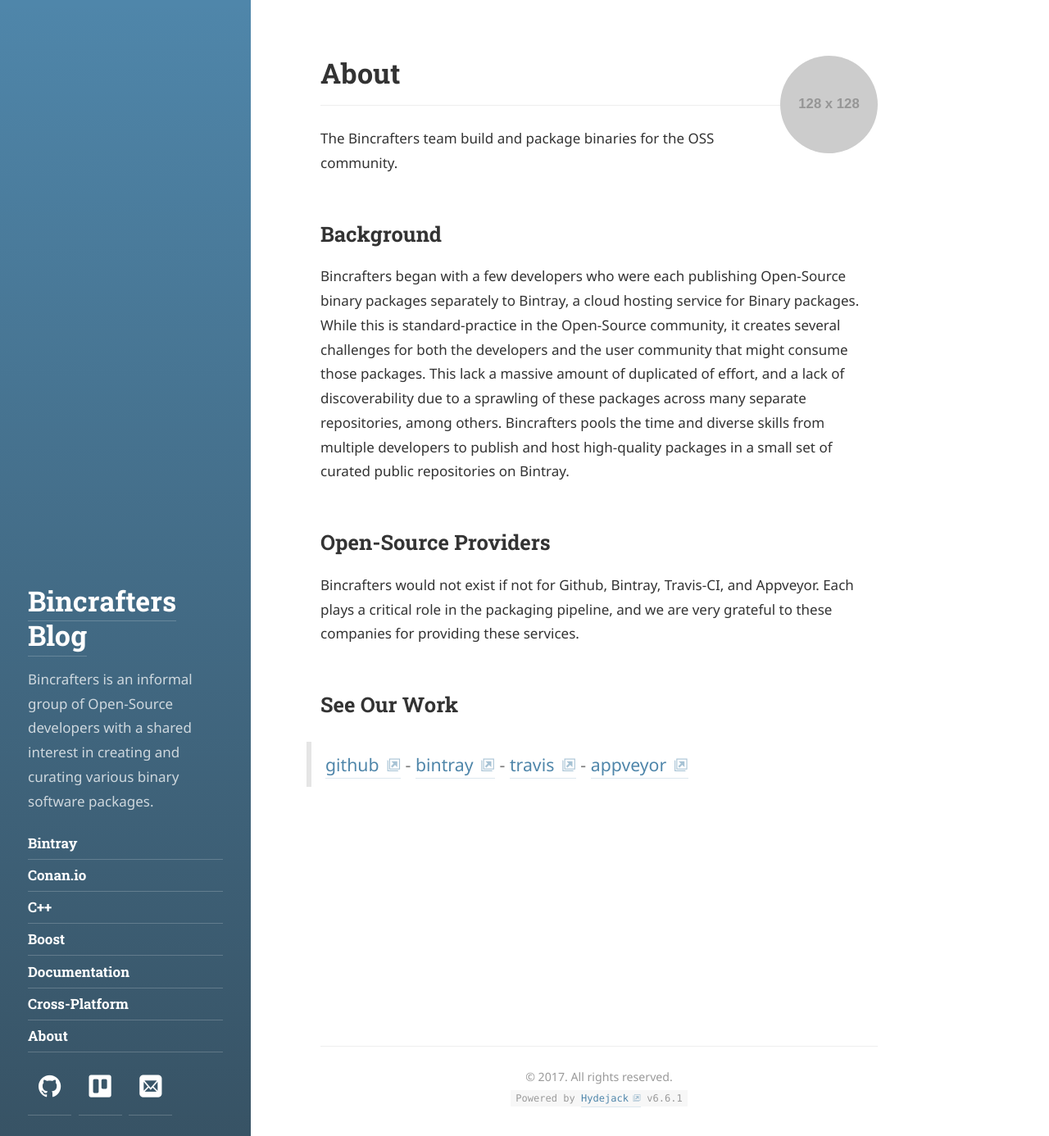
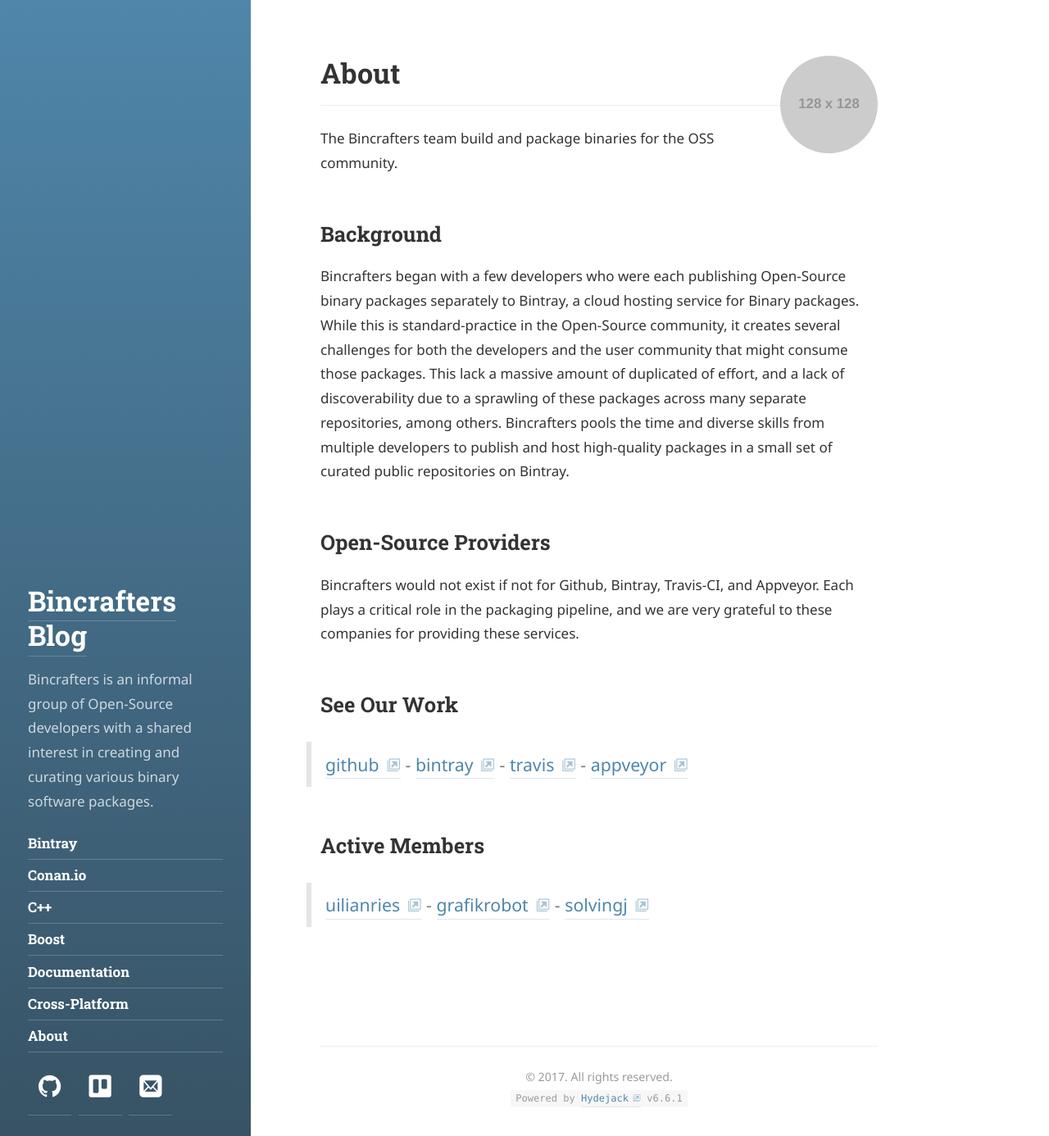
Before and after one commit to bincrafters/bincrafters.github.io, a Jekyll site: the page built from about.md, in a window 1280 px wide and 1386 px high. Shown: the whole window at 82% size. Built offline with Jekyll 4.4.1, drawn with Linux system fonts in a browser that asks for light colours; some web fonts are replaced.

Commit message:
Added active members

```diff
--- a/about.md
+++ b/about.md
@@ -14,3 +14,9 @@ Bincrafters would not exist if not for Github, Bintray, Travis-CI, and Appveyor.
 
 > [github](https://github.com/bincrafters) - [bintray](https://bintray.com/bincrafters) - [travis](https://travis-ci.org/bincrafters) - [appveyor](https://appveyor.com/bincrafters)
 {:.lead}
+
+
+## Active Members
+
+> [uilianries](https://github.com/uilianries) - [grafikrobot](https://github.com/grafikrobot) - [solvingj](https://github.org/solvingj)
+{:.lead}
```
